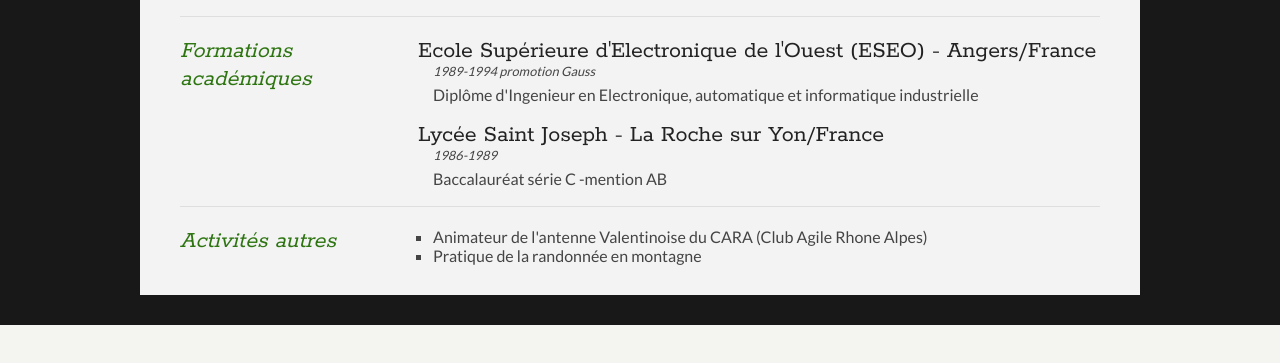
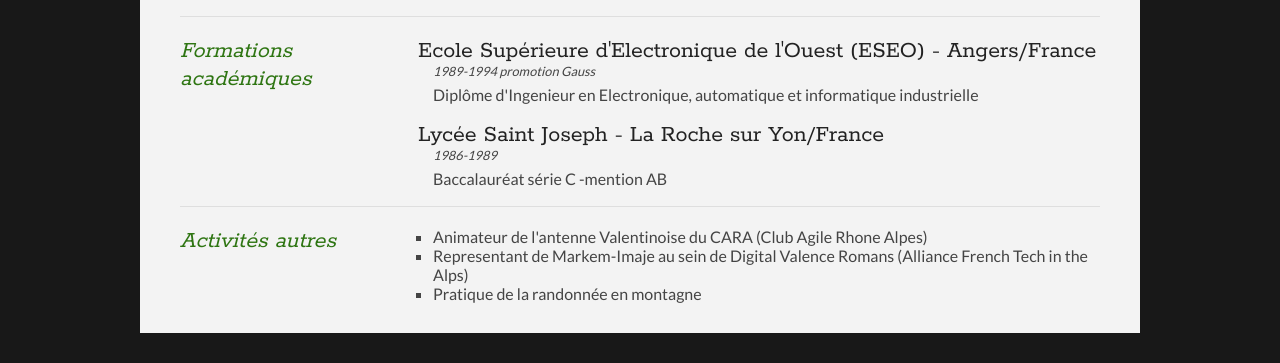
Before and after one commit to Nyrbyk/CVPascal, a PHP site: page / in a window 1280 px wide. Shown: the part 1992-2355 px from the top of the page. Before the commit the page ends 2317 px from the top, so only its background shows below. Run offline with PHP 8.4, Linux system fonts and the light colour scheme.

Commit message:
Add DVR et French Tech

```diff
--- a/index.php
+++ b/index.php
@@ -184,6 +184,7 @@
                     <div class="sectionContent">
                         <ul class="keySkills">
                             <li>Animateur de l'antenne Valentinoise du CARA (Club Agile Rhone Alpes)</li>
+                            <li>Representant de Markem-Imaje au sein de Digital Valence Romans (Alliance French Tech in the Alps)</li>
                             <li>Pratique de la randonnée en montagne</li>
                         </ul>
                     </div>
```
